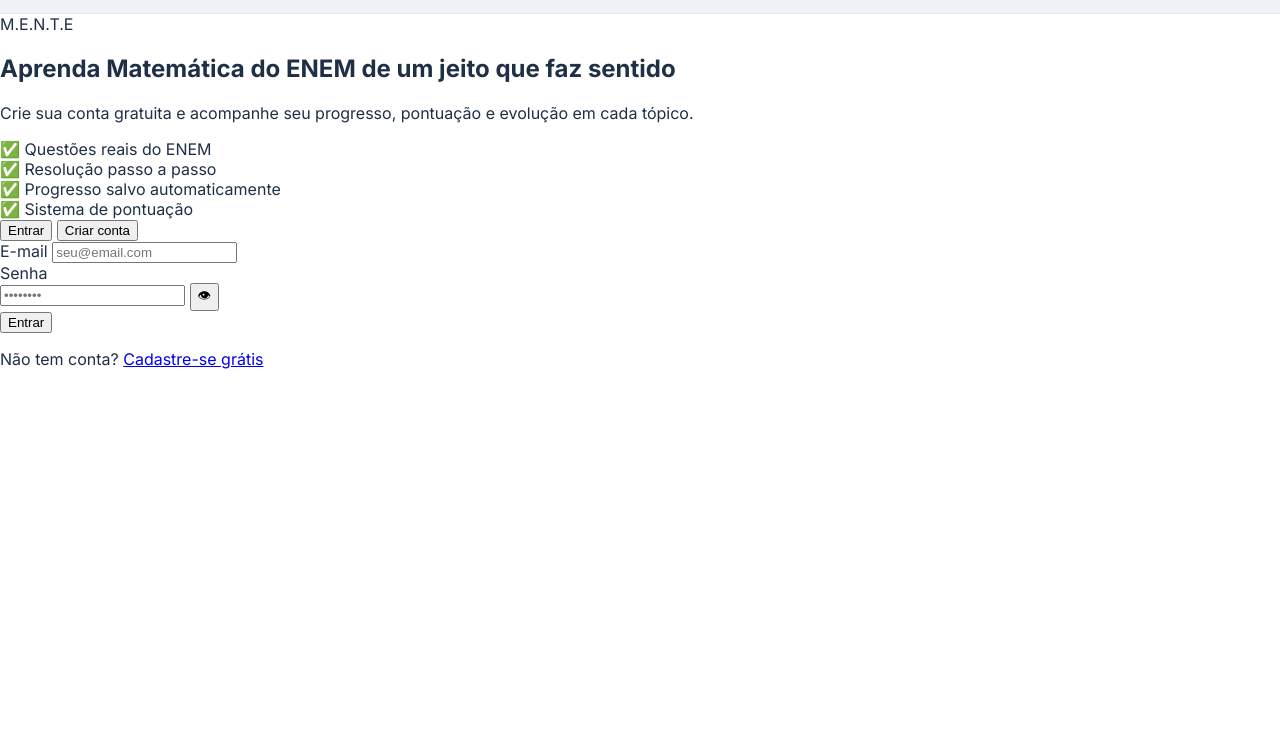
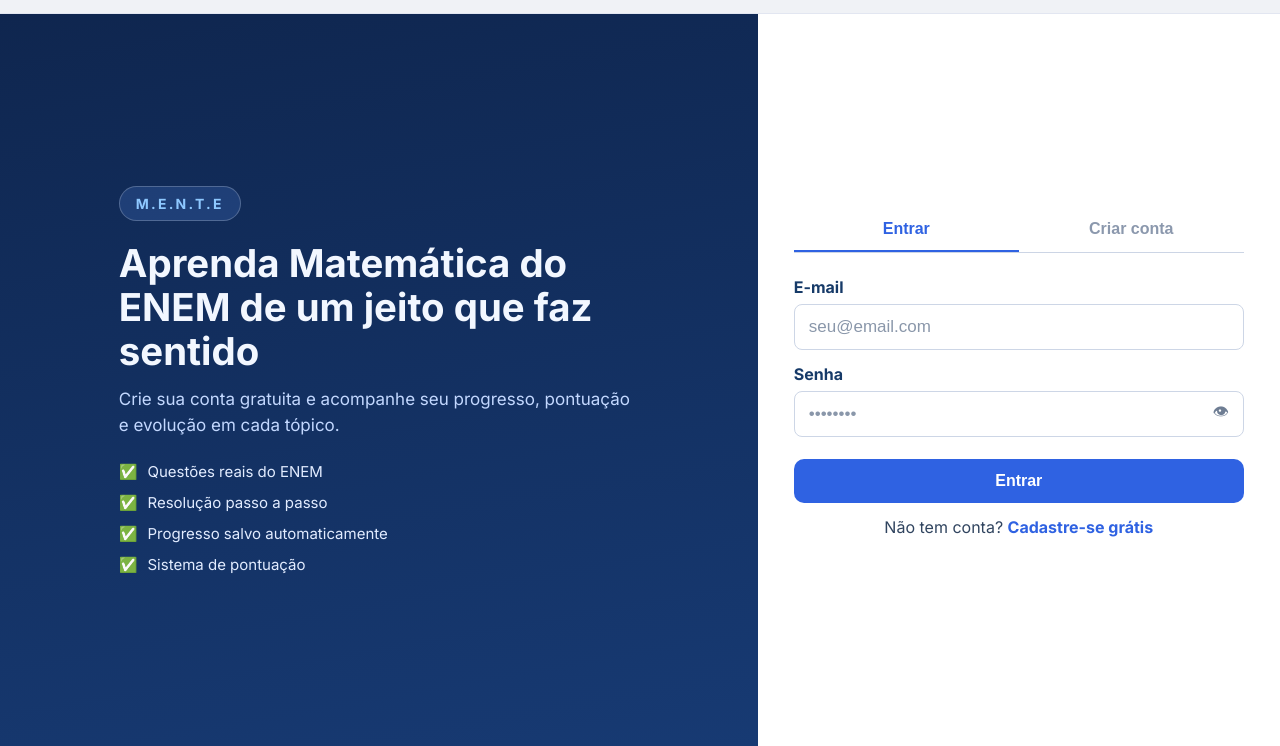
Before and after one commit to Vihmartinsp/mentee, a plain HTML site: page auth.html in a window 1280 px wide. Shown: the part 55-801 px from the top of the page. Drawn offline with Linux system fonts and the light colour scheme; no server answers.

Commit message:
Estiliza tela de login/cadastro no layout de referência

```diff
--- a/style.css
+++ b/style.css
@@ -653,6 +653,207 @@
   border-radius: 10px !important;
 }
 
+/* ===== AUTH (login/cadastro) ===== */
+.auth-body {
+  background: #f5f7fb;
+}
+
+.auth-body .navbar {
+  background: #f0f2f6;
+}
+
+.auth-body .nav-container {
+  max-width: 1120px;
+}
+
+.auth-page {
+  min-height: calc(100vh - 68px);
+  display: grid;
+  grid-template-columns: minmax(0, 1.45fr) minmax(0, 1fr);
+}
+
+.auth-left {
+  background: linear-gradient(170deg, #0f264f 0%, #173a73 100%);
+  color: #f2f7ff;
+  display: flex;
+  align-items: center;
+  justify-content: center;
+  padding: 38px 40px;
+}
+
+.auth-left-content {
+  max-width: 520px;
+}
+
+.auth-brand-badge {
+  display: inline-flex;
+  align-items: center;
+  padding: 8px 16px;
+  border-radius: 999px;
+  border: 1px solid rgba(255, 255, 255, 0.22);
+  background: rgba(92, 145, 244, 0.2);
+  color: #8ec8ff;
+  letter-spacing: 0.16em;
+  font-weight: 700;
+  font-size: 14px;
+}
+
+.auth-left-title {
+  margin: 20px 0 14px;
+  font-size: clamp(30px, 3vw, 48px);
+  line-height: 1.15;
+}
+
+.auth-left-desc {
+  margin: 0 0 24px;
+  color: #c3d8ff;
+  font-size: 17px;
+  line-height: 1.5;
+}
+
+.auth-features {
+  display: grid;
+  gap: 12px;
+}
+
+.auth-feature {
+  color: #e2ecff;
+  font-size: 15px;
+  display: flex;
+  align-items: center;
+  gap: 10px;
+}
+
+.auth-right {
+  background: #ffffff;
+  display: flex;
+  align-items: center;
+  justify-content: center;
+  padding: 30px 28px;
+}
+
+.auth-card {
+  width: 100%;
+  max-width: 450px;
+}
+
+.auth-tabs {
+  display: grid;
+  grid-template-columns: 1fr 1fr;
+  border-bottom: 1px solid #ccd5e5;
+  margin-bottom: 24px;
+}
+
+.auth-tab {
+  appearance: none;
+  border: none;
+  background: transparent;
+  padding: 12px 8px;
+  font-size: 16px;
+  color: #8b98ad;
+  font-weight: 700;
+  border-bottom: 2px solid transparent;
+  cursor: pointer;
+}
+
+.auth-tab.active {
+  color: #2f62e2;
+  border-bottom-color: #2f62e2;
+}
+
+.form-group {
+  margin-bottom: 14px;
+}
+
+.form-label {
+  display: block;
+  margin-bottom: 7px;
+  color: #163a68;
+  font-weight: 700;
+  font-size: 16px;
+}
+
+.form-input {
+  width: 100%;
+  border: 1px solid #cdd6e6;
+  border-radius: 8px;
+  padding: 12px 14px;
+  font-size: 17px;
+  color: #244063;
+  background: #fff;
+}
+
+.form-input::placeholder {
+  color: #8a97aa;
+}
+
+.input-wrap {
+  position: relative;
+}
+
+.input-wrap .form-input {
+  padding-right: 44px;
+}
+
+.toggle-pass {
+  position: absolute;
+  right: 6px;
+  top: 50%;
+  transform: translateY(-50%);
+  border: none;
+  background: transparent;
+  font-size: 16px;
+  cursor: pointer;
+  color: #6e7d93;
+  width: 34px;
+  height: 34px;
+  border-radius: 8px;
+}
+
+.toggle-pass:hover {
+  background: #f1f4fa;
+}
+
+.btn-auth {
+  width: 100%;
+  border: none;
+  border-radius: 10px;
+  background: #2f62e2;
+  color: #fff;
+  font-size: 16px;
+  font-weight: 700;
+  padding: 13px 16px;
+  margin-top: 8px;
+  cursor: pointer;
+}
+
+.btn-auth:hover {
+  background: #2558d9;
+}
+
+.auth-switch {
+  text-align: center;
+  color: #30445f;
+  margin-top: 14px;
+  font-size: 16px;
+}
+
+.auth-switch a {
+  color: #2f62e2;
+  font-weight: 700;
+  text-decoration: none;
+}
+
+.form-error {
+  color: #b42318;
+  background: #fef3f2;
+  border: 1px solid #fecdca;
+  border-radius: 8px;
+  padding: 8px 10px;
+  font-size: 13px;
+  margin-bottom: 10px;
+}
+
 /* leve animação ao sair da página */
 body.page-exit {
   animation: pageExit 240ms ease forwards;
@@ -683,6 +884,14 @@
 
   .floating-square {
     right: -24px;
+  }
+
+  .auth-page {
+    grid-template-columns: 1fr;
+  }
+
+  .auth-left {
+    min-height: 320px;
   }
 }
 
```
